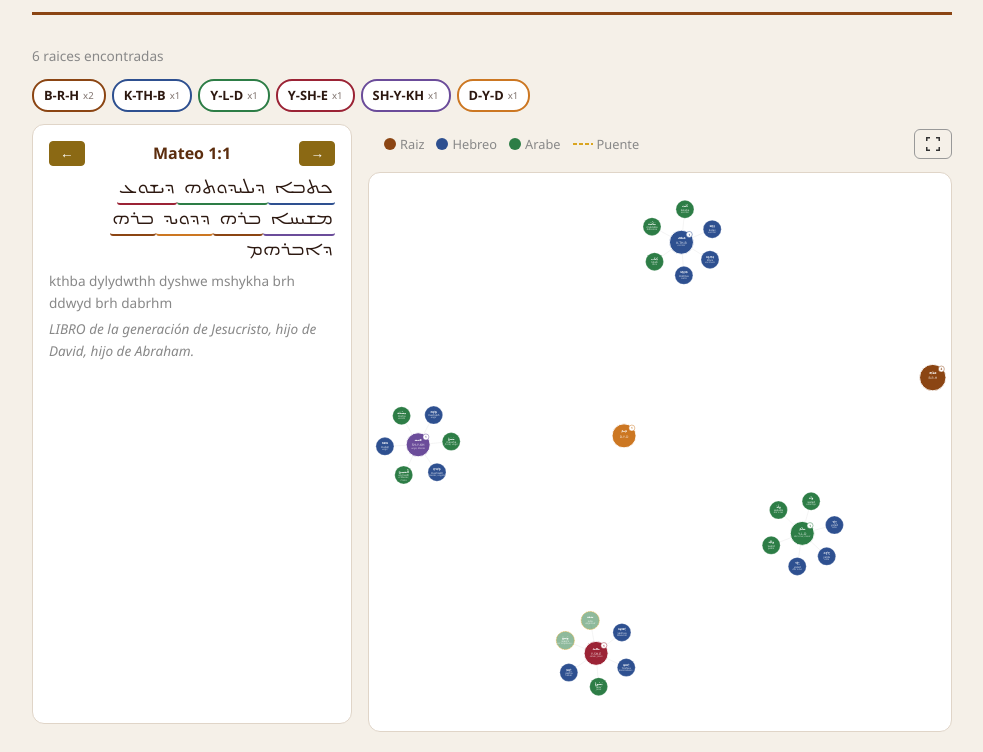
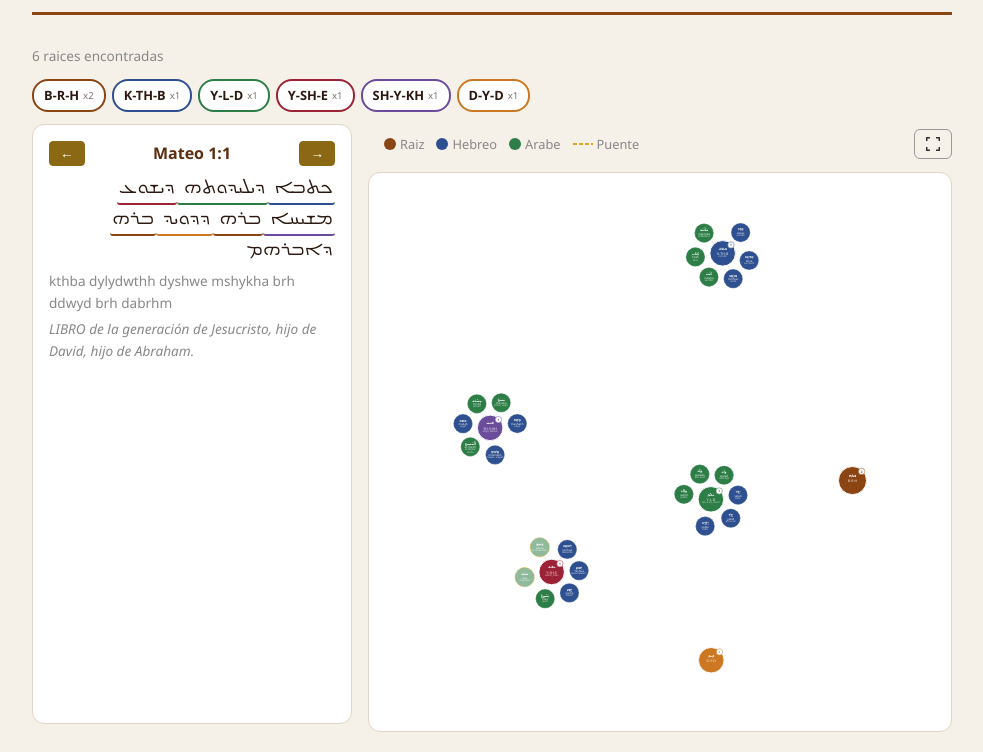
Before and after one commit to Jossifresben/peshitta, a Flask app: page /constellation in a window 1280 px wide. Shown: the part 209-961 px from the top of the page, without its empty margins (148-1131 px from the left). Run offline with Flask 3, Linux system fonts and the light colour scheme.

Commit message:
Tighten constellation spacing and auto-zoom to fit all nodes
Reduce orbit radius and force distances so root clusters stay closer
together. Replace single delayed zoom with a zoomToFit() function
called at multiple checkpoints (500ms, 1500ms, simulation end) so the
full constellation is always visible on load.

Co-Authored-By: Claude Opus 4.6 <noreply@anthropic.com>

```diff
--- a/peshitta_roots/templates/constellation.html
+++ b/peshitta_roots/templates/constellation.html
@@ -562,8 +562,9 @@
             // Position root centers in a circle
             var cx = width / 2;
             var cy = height / 2;
-            var orbitR = Math.min(width, height) * 0.3;
-            if (rootCount <= 3) orbitR = Math.min(width, height) * 0.15;
+            var orbitR = Math.min(width, height) * 0.18;
+            if (rootCount <= 3) orbitR = Math.min(width, height) * 0.1;
+            if (rootCount > 10) orbitR = Math.min(width, height) * 0.22;
 
             displayRoots.forEach(function(r, idx) {
                 var angle = (2 * Math.PI * idx / displayRoots.length) - Math.PI / 2;
@@ -841,9 +842,9 @@
                 });
 
             // Force simulation
-            var cognateDist = showCognates ? 100 : 0;
-            var rootDist = orbitR * 0.8;
-            var charge = showCognates ? -300 : -500;
+            var cognateDist = showCognates ? 70 : 0;
+            var rootDist = orbitR * 0.6;
+            var charge = showCognates ? -150 : -250;
 
             var simulation = d3.forceSimulation(nodes)
                 .force('link', d3.forceLink(links).id(function(d) { return d.id; }).distance(function(l) {
@@ -870,23 +871,26 @@
 
             _simulation = simulation;
 
-            // Initial zoom to fit
-            setTimeout(function() {
+            // Zoom to fit all nodes in view
+            function zoomToFit(duration) {
                 var bounds = g.node().getBBox();
                 if (bounds.width > 0 && bounds.height > 0) {
-                    var padding = 40;
+                    var padding = 50;
                     var scale = Math.min(
                         (width - padding * 2) / bounds.width,
-                        (height - padding * 2) / bounds.height,
-                        1.5
+                        (height - padding * 2) / bounds.height
                     );
-                    scale = Math.max(scale, 0.3);
+                    scale = Math.max(Math.min(scale, 1.2), 0.15);
                     var tx = width / 2 - (bounds.x + bounds.width / 2) * scale;
                     var ty = height / 2 - (bounds.y + bounds.height / 2) * scale;
-                    svg.transition().duration(500)
+                    svg.transition().duration(duration)
                         .call(zoom.transform, d3.zoomIdentity.translate(tx, ty).scale(scale));
                 }
-            }, 2000);
+            }
+            // Fit after simulation settles at multiple checkpoints
+            setTimeout(function() { zoomToFit(400); }, 500);
+            setTimeout(function() { zoomToFit(400); }, 1500);
+            simulation.on('end', function() { zoomToFit(300); });
         }
 
         // Fullscreen toggle
```
